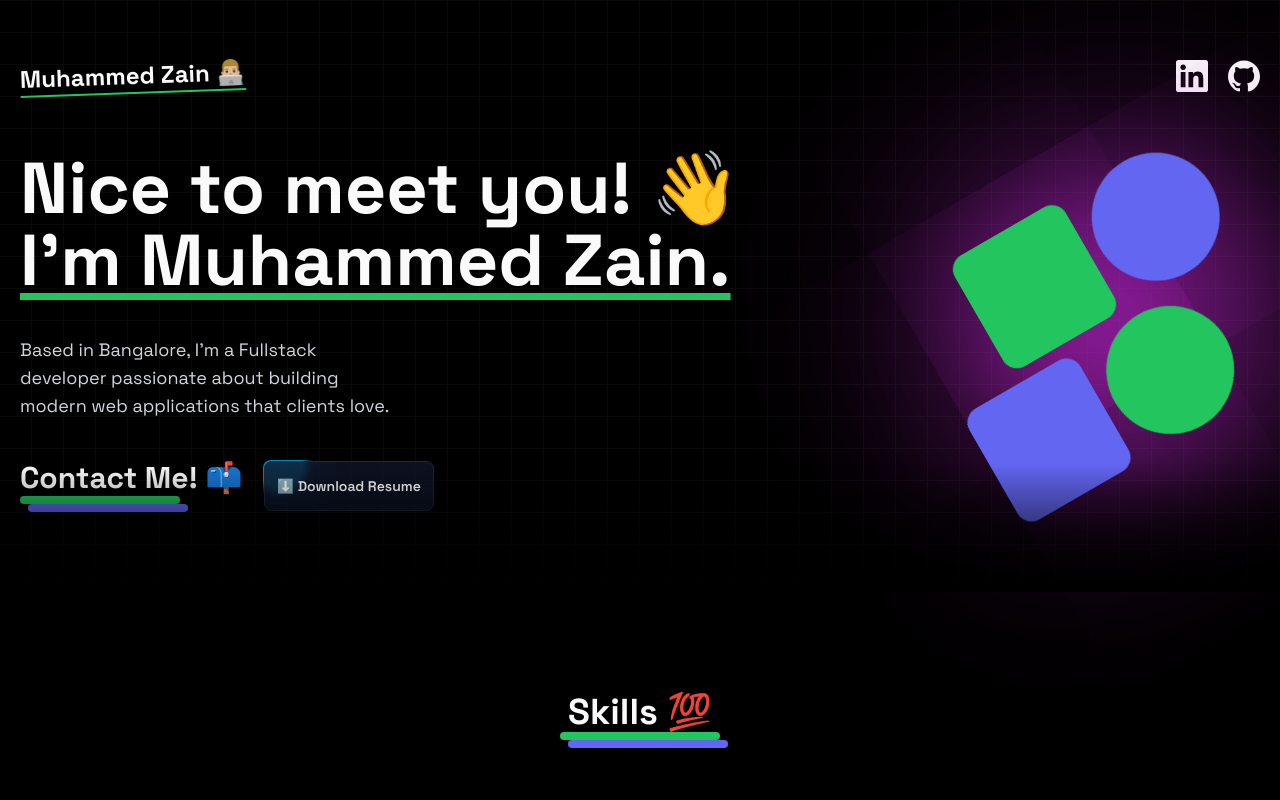
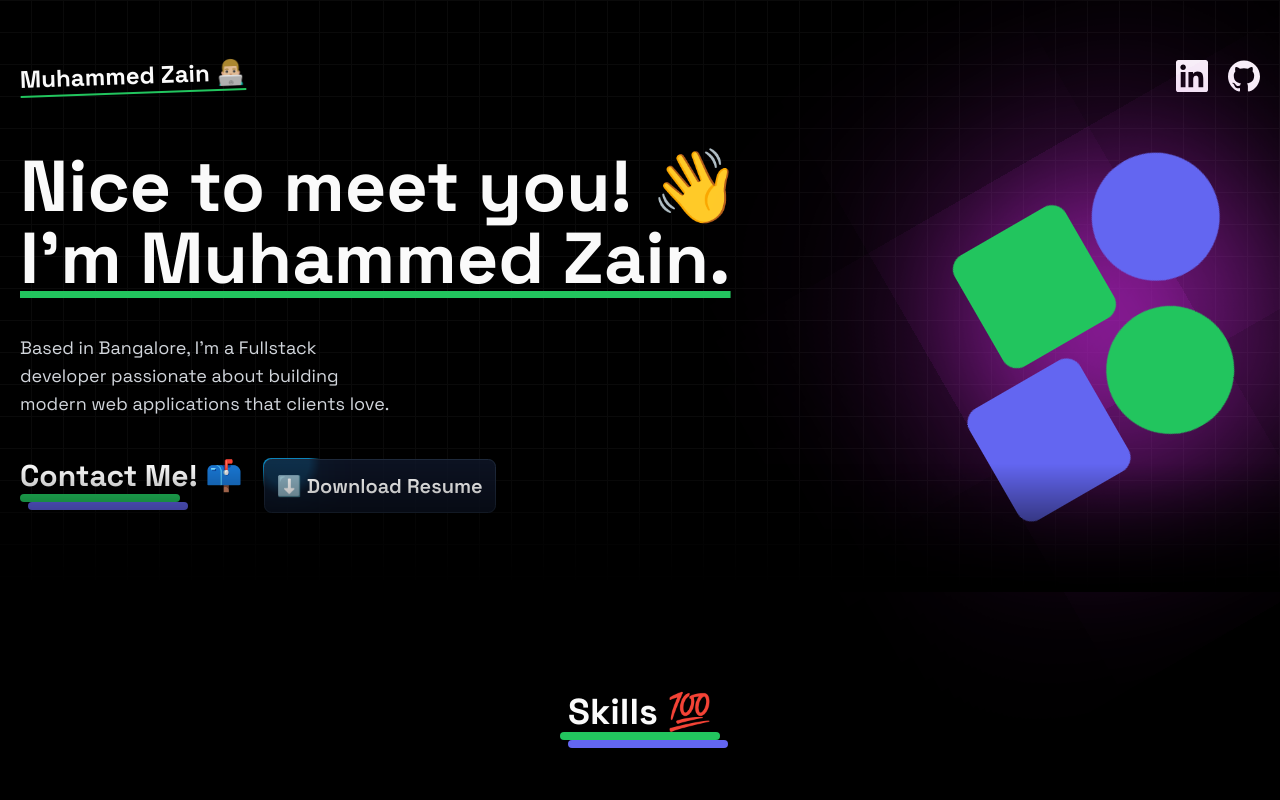
Before and after one commit to Muhammed-Zain/portfolio, a Next.js app: page / in a window 1280 px wide. Shown: the top 800 px of the page. Built offline with nearby package versions, Linux system fonts and the light colour scheme.

Commit message:
make resume button bigger

```diff
--- a/app/(home)/components/HeroSection.tsx
+++ b/app/(home)/components/HeroSection.tsx
@@ -22,7 +22,7 @@ const HeroSection = () => {
                               className="p-3 font-semibold group-hover:bg-[#0f172a]/15 transition-all duration-500 ease-in-out group-hover:backdrop-blur-lg"
                          >
                               <Link href={"https://drive.google.com/file/d/1yEiN4QOuIaMVxNkhKO_7GksyzBghr8sh/view"} target="_blank">
-                                   ⬇️ Download Resume
+                                   <h1 className='text-xl'>⬇️ Download Resume</h1>
                               </Link>
                          </MovingBorderBtn>
                     </div>
```
